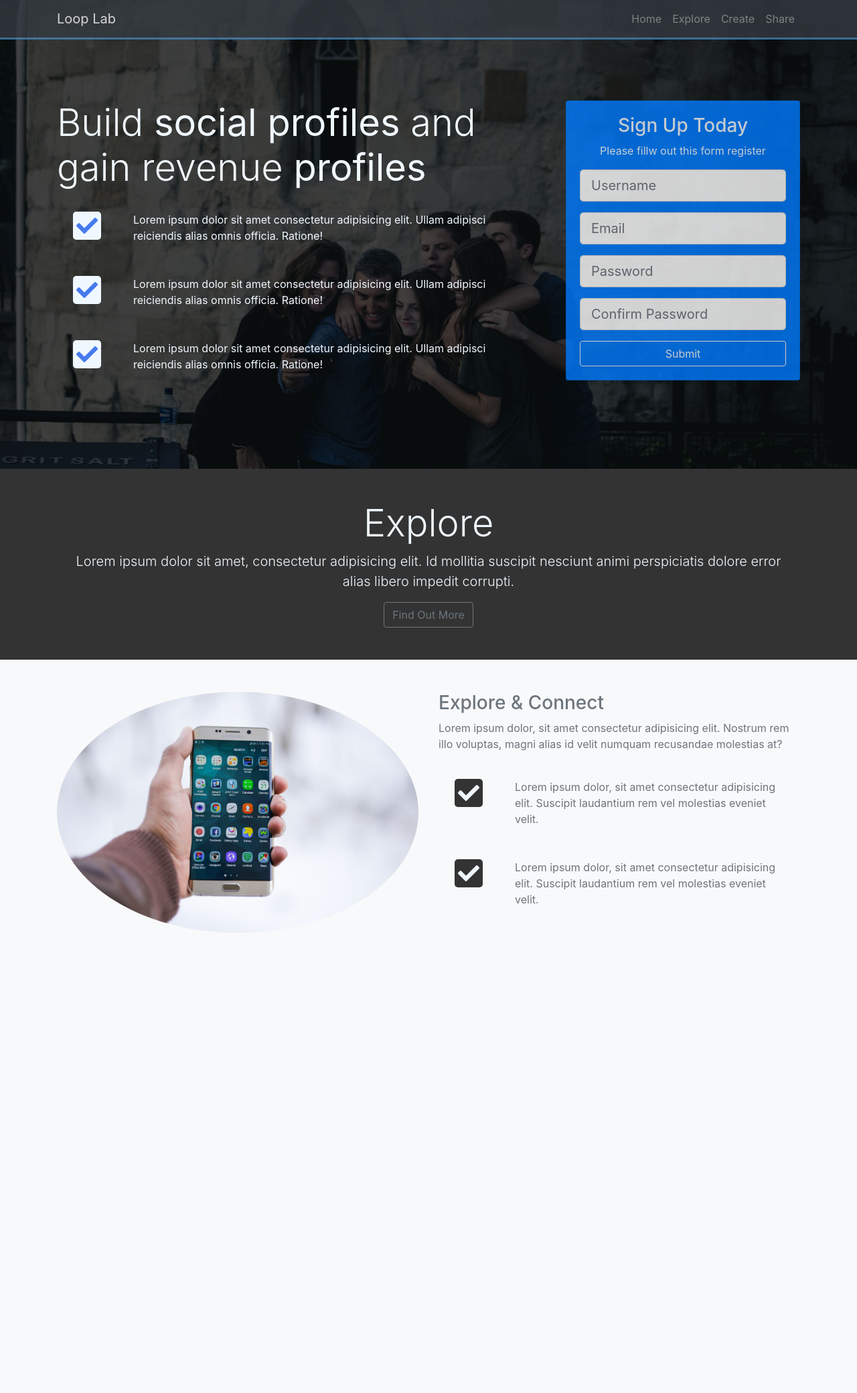
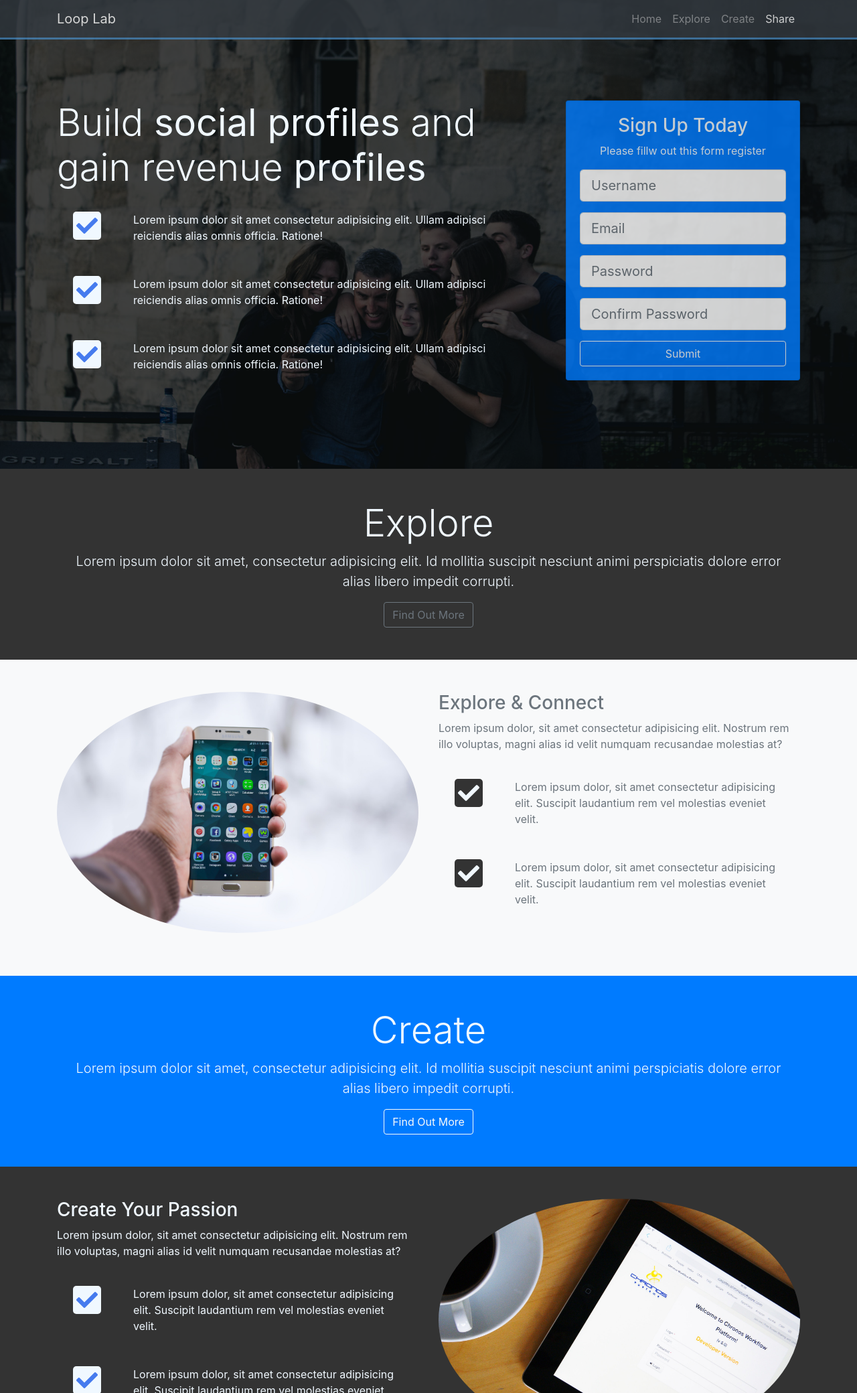
Before and after one commit to rpaano/LearnBoostrap, a PHP site: page / in a window 1280 px wide. Shown: the top 2080 px of the page at 67% size. Before the commit the page ends 1393 px from the top, so only its background shows below. Run offline with PHP 8.4, Linux system fonts and the light colour scheme; some libraries are stand-ins or nearby versions.

Commit message:
First Project Finished

```diff
--- a/MY_LOODLAB/css/style.css
+++ b/MY_LOODLAB/css/style.css
@@ -33,7 +33,8 @@
   opacity: 0.8;
 }
 
-#home-section .fas {
+#home-section .fas,
+#create-section .fas {
   color: rgb(70, 123, 238);
   background: aliceblue;
   padding: 5px;
--- a/MY_LOODLAB/index.html
+++ b/MY_LOODLAB/index.html
@@ -20,8 +20,11 @@
     <title>Bootstrap Theme</title>
   </head>
 
-  <body>
-    <nav class="navbar navbar-expand-sm bg-dark navbar-dark fixed-top">
+  <body data-spy="scroll" data-target="#main-nav" id="home">
+    <nav
+      class="navbar navbar-expand-sm bg-dark navbar-dark fixed-top"
+      id="main-nav"
+    >
       <div class="container">
         <a href="index.html" class="navbar-brand">Loop Lab</a>
         <button
@@ -94,7 +97,7 @@
                 <div class="card-body">
                   <h3>Sign Up Today</h3>
                   <p>Please fillw out this form register</p>
-                  <form action="">
+                  <form>
                     <div class="form-group">
                       <input
                         type="text"
@@ -193,6 +196,170 @@
       </div>
     </section>
 
+    <!-- Create Head -->
+    <section id="create-head-section" class="bg-primary">
+      <div class="container">
+        <div class="col text-center py-5">
+          <h1 class="display-4">Create</h1>
+          <p class="lead">
+            Lorem ipsum dolor sit amet, consectetur adipisicing elit. Id
+            mollitia suscipit nesciunt animi perspiciatis dolore error alias
+            libero impedit corrupti.
+          </p>
+          <a href="#" class="btn btn-outline-light">Find Out More</a>
+        </div>
+      </div>
+    </section>
+
+    <!-- Create Section -->
+    <section id="create-section" class="py-5">
+      <div class="container">
+        <div class="row">
+          <div class="col-md-6 order-2">
+            <img
+              src="img/create-section1.jpg"
+              alt=""
+              class="img-fluid mb-3 rounded-circle"
+            />
+          </div>
+          <div class="col-md-6 order-1">
+            <h3>Create Your Passion</h3>
+            <p>
+              Lorem ipsum dolor, sit amet consectetur adipisicing elit. Nostrum
+              rem illo voluptas, magni alias id velit numquam recusandae
+              molestias at?
+            </p>
+            <div class="d-flex">
+              <div class="p-4 align-self-start">
+                <i class="fas fa-check fa-2x"></i>
+              </div>
+              <div class="p-4 align-self-end">
+                Lorem ipsum dolor, sit amet consectetur adipisicing elit.
+                Suscipit laudantium rem vel molestias eveniet velit.
+              </div>
+            </div>
+            <div class="d-flex">
+              <div class="p-4 align-self-start">
+                <i class="fas fa-check fa-2x"></i>
+              </div>
+              <div class="p-4 align-self-end">
+                Lorem ipsum dolor, sit amet consectetur adipisicing elit.
+                Suscipit laudantium rem vel molestias eveniet velit.
+              </div>
+            </div>
+          </div>
+        </div>
+      </div>
+    </section>
+
+    <!-- Share Head -->
+    <section id="share-head-section" class="bg-primary">
+      <div class="container">
+        <div class="col text-center py-5">
+          <h1 class="display-4">Share</h1>
+          <p class="lead">
+            Lorem ipsum dolor sit amet, consectetur adipisicing elit. Id
+            mollitia suscipit nesciunt animi perspiciatis dolore error alias
+            libero impedit corrupti.
+          </p>
+          <a href="#" class="btn btn-outline-light">Find Out More</a>
+        </div>
+      </div>
+    </section>
+
+    <!-- Share Section -->
+    <section id="share-section" class="bg-light text-muted py-5">
+      <div class="container">
+        <div class="row">
+          <div class="col-md-6">
+            <img
+              src="img/share-section1.jpg"
+              alt=""
+              class="img-fluid mb-3 rounded-circle"
+            />
+          </div>
+          <div class="col-md-6">
+            <h3>Share What You Create</h3>
+            <p>
+              Lorem ipsum dolor, sit amet consectetur adipisicing elit. Nostrum
+              rem illo voluptas, magni alias id velit numquam recusandae
+              molestias at?
+            </p>
+            <div class="d-flex">
+              <div class="p-4 align-self-start">
+                <i class="fas fa-check fa-2x"></i>
+              </div>
+              <div class="p-4 align-self-end">
+                Lorem ipsum dolor, sit amet consectetur adipisicing elit.
+                Suscipit laudantium rem vel molestias eveniet velit.
+              </div>
+            </div>
+            <div class="d-flex">
+              <div class="p-4 align-self-start">
+                <i class="fas fa-check fa-2x"></i>
+              </div>
+              <div class="p-4 align-self-end">
+                Lorem ipsum dolor, sit amet consectetur adipisicing elit.
+                Suscipit laudantium rem vel molestias eveniet velit.
+              </div>
+            </div>
+          </div>
+        </div>
+      </div>
+    </section>
+
+    <!-- Footer -->
+    <footer id="main-footer" class="bg-dark">
+      <div class="container">
+        <div class="row">
+          <div class="col text-center py-4">
+            <h3>LoopLab</h3>
+            <p>Copyright &copy; <span id="year"></span></p>
+            <button
+              class="btn btn-primary"
+              data-toggle="modal"
+              data-target="#contactModal"
+            >
+              Contact Us
+            </button>
+          </div>
+        </div>
+      </div>
+    </footer>
+
+    <!-- Contact Modal -->
+    <div class="modal fade text-dark" id="contactModal">
+      <div class="modal-dialog">
+        <div class="modal-content">
+          <div class="modal-header">
+            <h5 class="modal-title">Contact Us</h5>
+            <button class="close" data-dismiss="modal">
+              <span>&times;</span>
+            </button>
+          </div>
+          <div class="modal-body">
+            <form>
+              <div class="form-group">
+                <label for="name">Name</label>
+                <input type="text" class="form-control" />
+              </div>
+              <div class="form-group">
+                <label for="email">Email</label>
+                <input type="email" class="form-control" />
+              </div>
+              <div class="form-group">
+                <label for="message">Message</label>
+                <textarea class="form-control"></textarea>
+              </div>
+            </form>
+          </div>
+          <div class="modal-footer">
+            <button class="btn btn-primary btn-block">Submit</button>
+          </div>
+        </div>
+      </div>
+    </div>
+
     <script
       src="http://code.jquery.com/jquery-3.3.1.min.js"
       integrity="sha256-FgpCb/KJQlLNfOu91ta32o/NMZxltwRo8QtmkMRdAu8="
@@ -212,6 +379,25 @@
     <script>
       // Get the current year for the copyright
       $('#year').text(new Date().getFullYear());
+
+      // Init Scrollspy
+      $('body').scrollspy({ target: '#main-nav' });
+
+      $('#main-nav a').on('click', function(event) {
+        if (this.hash !== '') {
+          event.preventDefault();
+
+          const hash = this.hash;
+
+          $('html, body').animate(
+            { scrollTop: $(hash).offset().top },
+            800,
+            function() {
+              window.location.hash = hash;
+            }
+          );
+        }
+      });
     </script>
   </body>
 </html>
```
Also changed, not shown: looplab/index.html (+150 -60 lines), MY_LOODLAB/img/home copy.jpg (deleted), MY_LOODLAB/img/share-section1.jpg (added).
